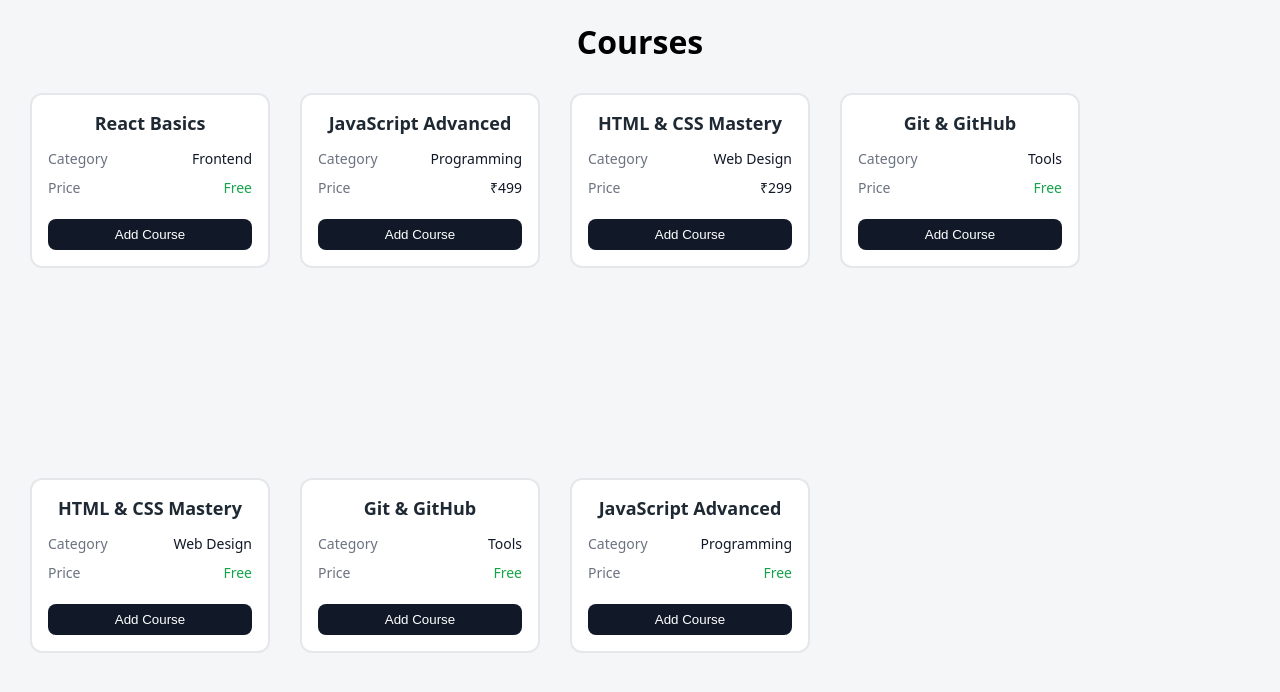
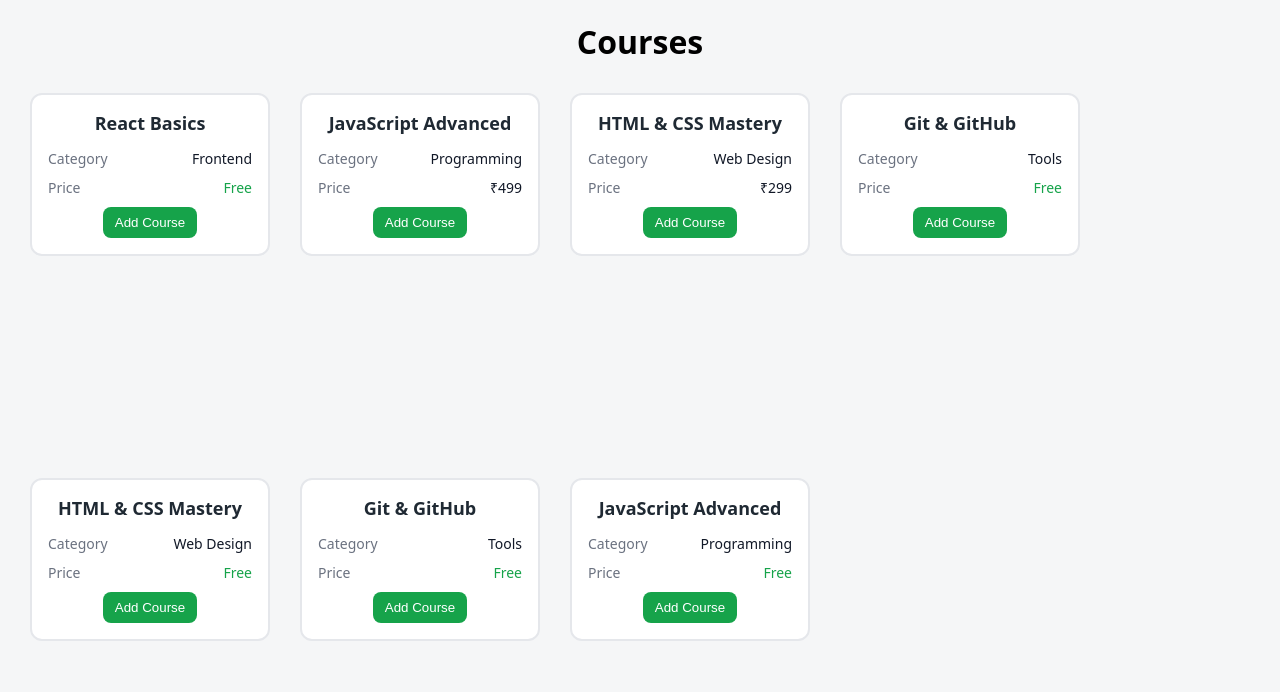
Before and after one commit to muskan-chouhan/react, a React (Vite) app in the folder 15-course-project/: page / in a window 1280 px wide. Shown: the top 692 px of the page. Built offline with nearby package versions, Linux system fonts and the light colour scheme.

Commit message:
Again add 15-course color chnage property apply

```diff
--- a/15-course-project/src/components/cards.jsx
+++ b/15-course-project/src/components/cards.jsx
@@ -33,9 +33,13 @@ function Card({ title, category, price, isFree }) {
         )}
       </div>
 
-      <button className="btn" onClick={select}>
-        {isSelected ? "Remove" : "Add Course"}
-      </button>
+<button
+  className={`btn ${isSelected ? "remove" : "add"}`}
+  onClick={select}
+>
+  {isSelected ? "Remove" : "Add Course"}
+</button>
+
 
     </div>
   );
--- a/15-course-project/src/index.css
+++ b/15-course-project/src/index.css
@@ -64,22 +64,20 @@ body {
   color: #16a34a;
 }
 
-/* Button */
 .btn {
-  width: 100%;
-  margin-top: 12px;
-  padding: 8px;
+  padding: 8px 12px;
   border: none;
   border-radius: 8px;
-  background-color: #111827;
   color: white;
   cursor: pointer;
 }
 
-.btn:hover {
-  background-color: #1f2933;
+/* Add state */
+.btn.add {
+  background-color: #16a34a; /* green */
 }
 
+/* Remove state */
 .btn.remove {
-  background-color: #dc2626;
+  background-color: #dc2626; /* red */
 }
```
